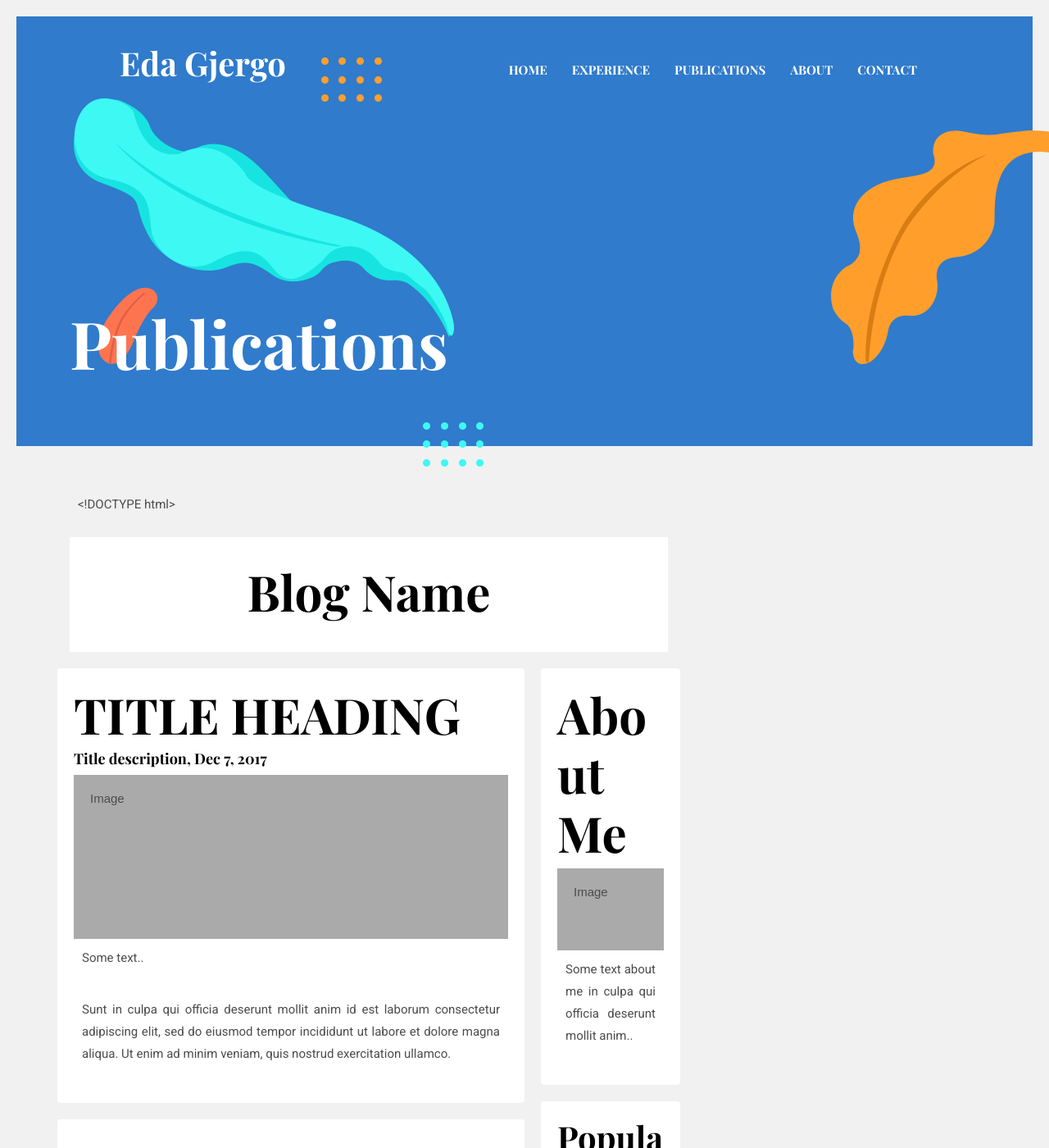
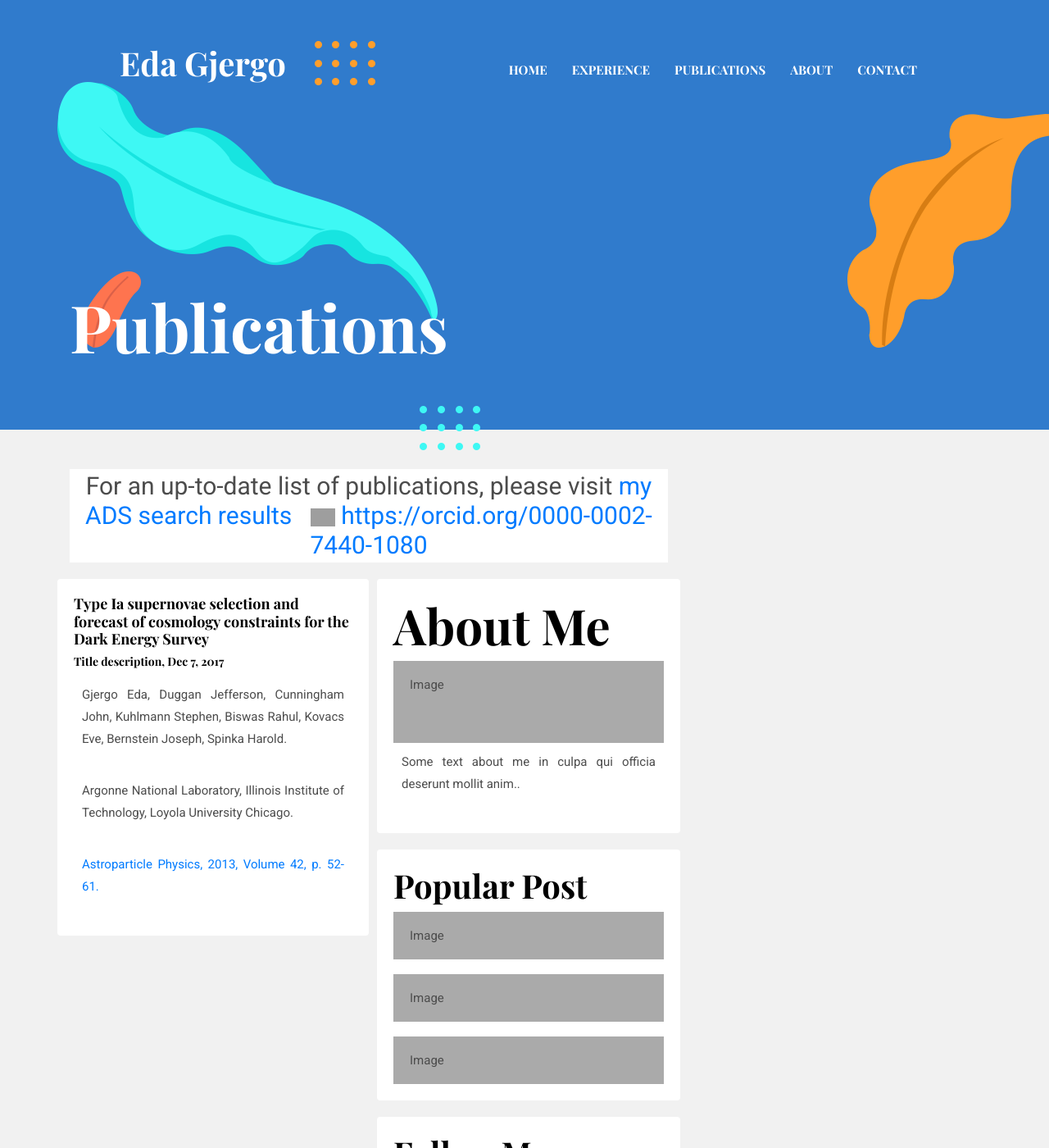
Before and after one commit to egjergo/egjergo.github.io, a Jekyll site: the page built from _pages/publications.md, in a window 1280 px wide and 1400 px high. Shown: the whole window at 82% size. Built offline with Jekyll 4.4.1, drawn with Linux system fonts in a browser that asks for light colours; some of the changed text lies outside the part shown; grey boxes are pictures that could not be loaded.

Commit message:
Update publications.md

```diff
--- a/_pages/publications.md
+++ b/_pages/publications.md
@@ -3,7 +3,6 @@ layout: page3
 title: Publications
 ---
 
-<!DOCTYPE html>
 <html>
 <head>
 <meta name="viewport" content="width=device-width, initial-scale=1">
@@ -14,15 +13,14 @@ title: Publications
 
 /* Add a gray background color with some padding */
 body {
-  font-family: Arial;
-  padding: 20px;
+  padding: 0px;
   background: #f1f1f1;
 }
 
 /* Header/Blog Title */
 .header {
-  padding: 30px;
-  font-size: 40px;
+  padding: 3px;
+  font-size: 30px;
   text-align: center;
   background: white;
 }
@@ -31,14 +29,14 @@ body {
 /* Left column */
 .leftcolumn {
   float: left;
-  width: 75%;
+  width: 50%;
 }
 
 /* Right column */
 .rightcolumn {
   float: left;
-  width: 25%;
-  padding-left: 20px;
+  width: 50%;
+  padding-left: 10px;
 }
 
 /* Fake image */
@@ -71,7 +69,7 @@ body {
 }
 
 /* Responsive layout - when the screen is less than 800px wide, make the two columns stack on top of each other instead of next to each other */
-@media screen and (max-width: 800px) {
+@media screen and (max-width: 1200px) {
   .leftcolumn, .rightcolumn {
     width: 100%;
     padding: 0;
@@ -82,26 +80,43 @@ body {
 <body>
 
 <div class="header">
-  <h2>Blog Name</h2>
+
+For an up-to-date list of publications, please visit <a target="_blank" href="https://ui.adsabs.harvard.edu/search/q=author%3A%22gjergo%2C%20e%22&sort=date%20desc%2C%20bibcode%20desc&p_=0">my ADS search results</a>
+
+<a
+id="cy-effective-orcid-url"
+class="underline"
+  href="https://orcid.org/0000-0002-7440-1080"
+  target="orcid.widget"
+  rel="me noopener noreferrer"
+  style="vertical-align: top">
+  <img
+    src="https://orcid.org/sites/default/files/images/orcid_16x16.png"
+    style="width: 1em; margin-inline-start: 0.5em"
+    alt="ORCID iD icon"/>
+  https://orcid.org/0000-0002-7440-1080
+</a>
+
 </div>
 
 <div class="row">
   <div class="leftcolumn">
     <div class="card">
-      <h2>TITLE HEADING</h2>
-      <h5>Title description, Dec 7, 2017</h5>
-      <div class="fakeimg" style="height:200px;">Image</div>
-      <p>Some text..</p>
-      <p>Sunt in culpa qui officia deserunt mollit anim id est laborum consectetur adipiscing elit, sed do eiusmod tempor incididunt ut labore et dolore magna aliqua. Ut enim ad minim veniam, quis nostrud exercitation ullamco.</p>
+      <h5>Type Ia supernovae selection and forecast of cosmology constraints for the Dark Energy Survey</h5>
+      <h6>Title description, Dec 7, 2017</h6>
+      <p>Gjergo Eda, Duggan Jefferson, Cunningham John, Kuhlmann Stephen, Biswas Rahul, Kovacs Eve, Bernstein Joseph, Spinka Harold.</p>
+      <p>Argonne National Laboratory, Illinois Institute of Technology, Loyola University Chicago.</p>
+      <p><a target="_blank" href="https://ui.adsabs.harvard.edu/abs/2013APh....42...52G/abstract">Astroparticle Physics, 2013, Volume 42, p. 52-61.</a></p>
     </div>
-    <div class="card">
+    <!--<div class="card">
       <h2>TITLE HEADING</h2>
       <h5>Title description, Sep 2, 2017</h5>
       <div class="fakeimg" style="height:200px;">Image</div>
       <p>Some text..</p>
       <p>Sunt in culpa qui officia deserunt mollit anim id est laborum consectetur adipiscing elit, sed do eiusmod tempor incididunt ut labore et dolore magna aliqua. Ut enim ad minim veniam, quis nostrud exercitation ullamco.</p>
-    </div>
+    </div>-->
   </div>
+
   <div class="rightcolumn">
     <div class="card">
       <h2>About Me</h2>
```
